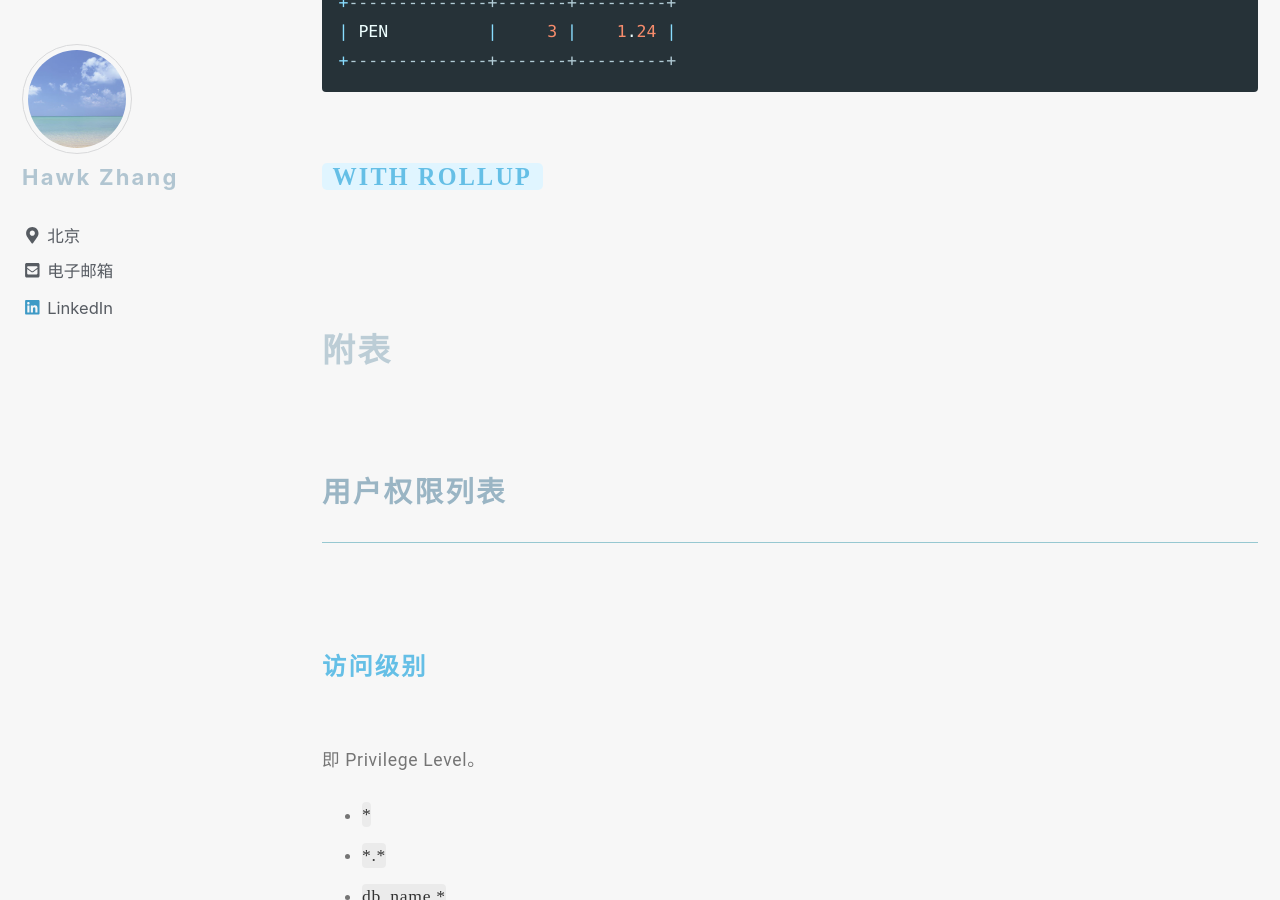
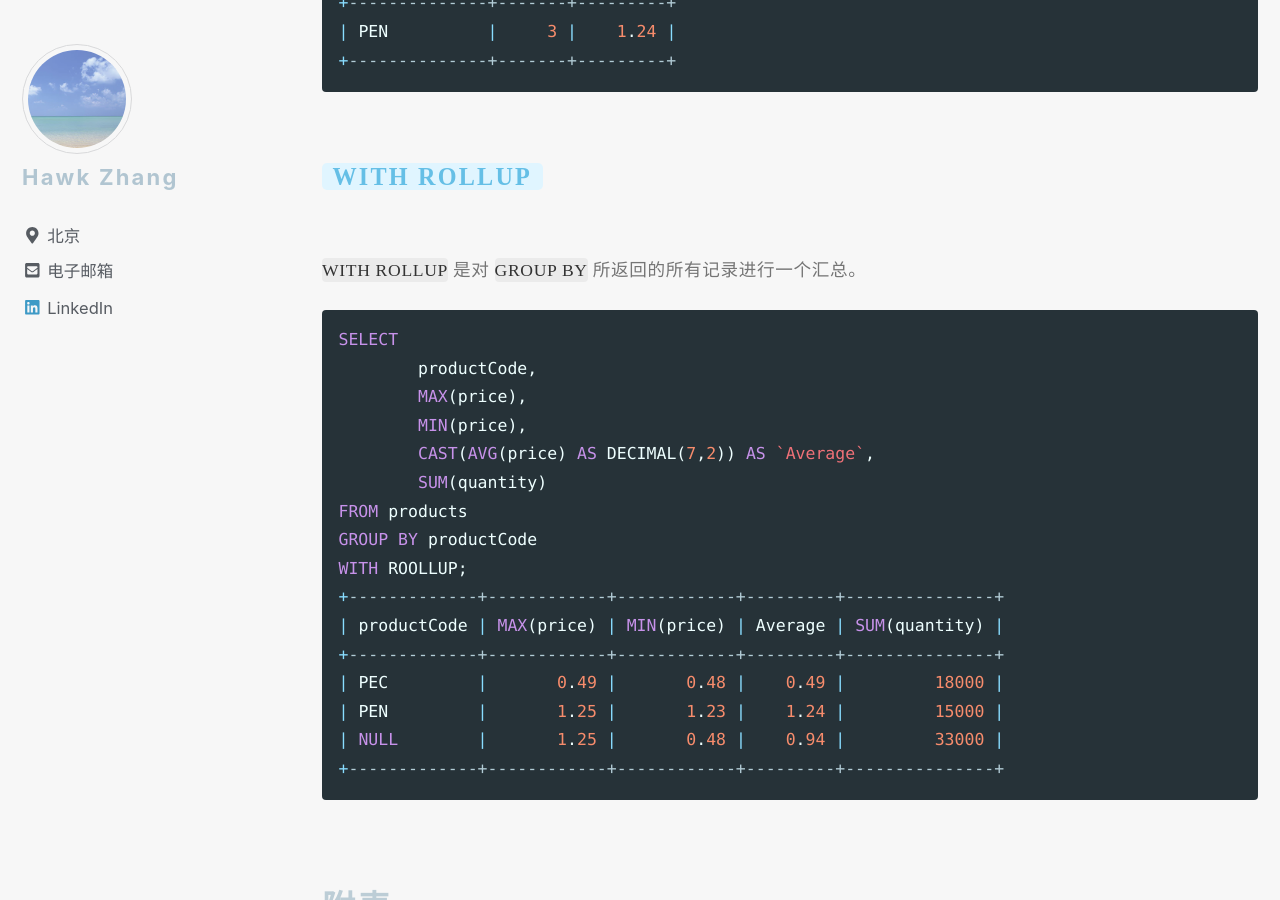
Before and after one commit to narru888/linotes_note, a Jekyll site: the page built from _posts/mysql/2016-04-02-statements.md, in a window 1280 px wide and 900 px high, scrolled down 20118 px. Built offline with Jekyll 4.4.1, drawn with Linux system fonts in a browser that asks for light colours; nearby versions of some CDN libraries; a script that is not in the unit is left out.

Commit message:
update on 2018-10-15 14:50:01 CST

````diff
--- a/_posts/mysql/2016-04-02-statements.md
+++ b/_posts/mysql/2016-04-02-statements.md
@@ -808,7 +808,26 @@ HAVING Count >=3;
 
 #### `WITH ROLLUP`
 
+`WITH ROLLUP` 是对 `GROUP BY` 所返回的所有记录进行一个汇总。
 
+```sql
+SELECT
+	productCode,
+	MAX(price),
+	MIN(price),
+	CAST(AVG(price) AS DECIMAL(7,2)) AS `Average`,
+	SUM(quantity)
+FROM products
+GROUP BY productCode
+WITH ROOLLUP;
++-------------+------------+------------+---------+---------------+
+| productCode | MAX(price) | MIN(price) | Average | SUM(quantity) |
++-------------+------------+------------+---------+---------------+
+| PEC         |       0.49 |       0.48 |    0.49 |         18000 |
+| PEN         |       1.25 |       1.23 |    1.24 |         15000 |
+| NULL        |       1.25 |       0.48 |    0.94 |         33000 |
++-------------+------------+------------+---------+---------------+
+```
 
 
 
````
